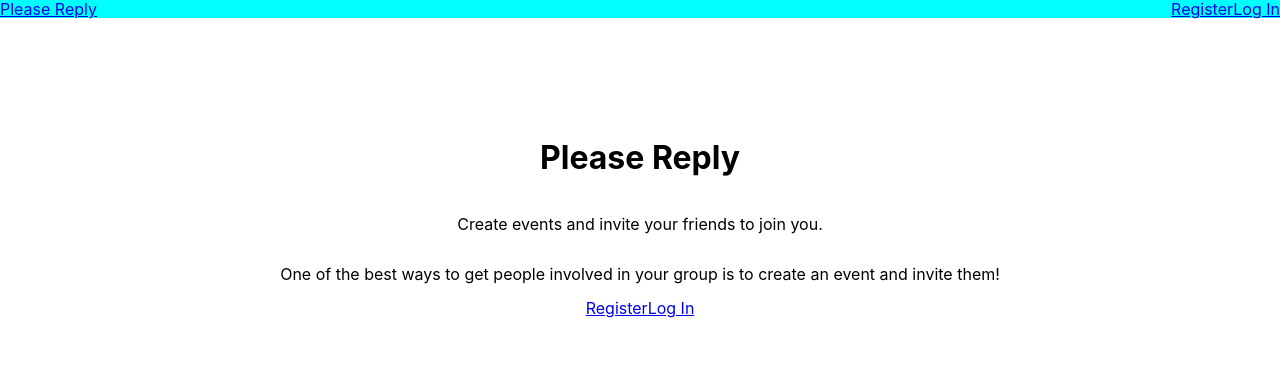
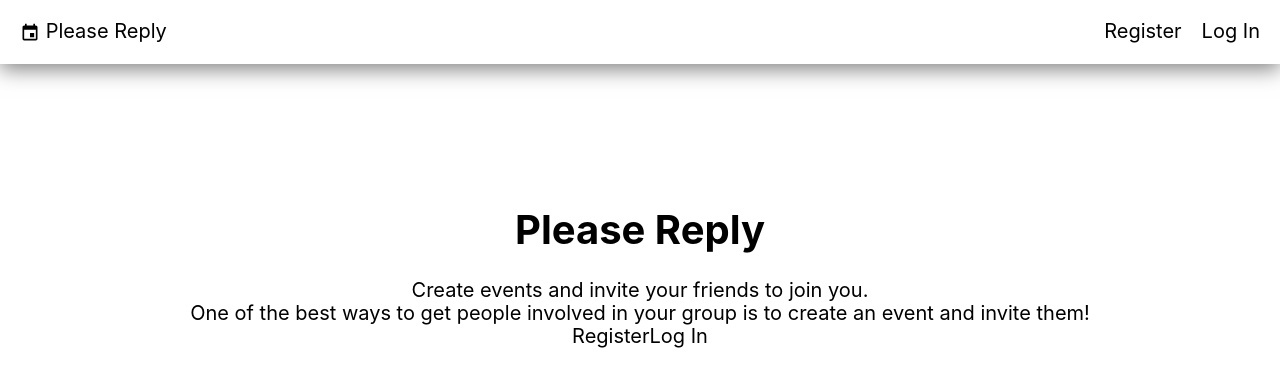
Before and after one commit to alvinwchou/please-reply, a React (Create React App) app: page / in a window 1280 px wide. Shown: the top 386 px of the page. Built offline with nearby package versions, Linux system fonts and the light colour scheme; no server answers.

Commit message:
style: :lipstick: updated navigation styling

```diff
--- a/package.json
+++ b/package.json
@@ -9,6 +9,7 @@
     "firebase": "^9.9.0",
     "react": "^18.2.0",
     "react-dom": "^18.2.0",
+    "react-icons": "^4.4.0",
     "react-router-dom": "^6.3.0",
     "react-scripts": "5.0.1",
     "web-vitals": "^2.1.4"
--- a/src/components/Navigation.js
+++ b/src/components/Navigation.js
@@ -1,15 +1,20 @@
 // Navigation.js
 import { Link } from "react-router-dom"
+import { MdEvent } from "react-icons/md"
 
 
 function Navigation({ displayName, logoutUser}) {
     return (
         <div className="navigation">
-            <Link to='/'>Please Reply</Link>
+            <Link to='/'>
+                <MdEvent /> Please Reply
+            </Link>
+            {displayName && <div className="welcome">
+                <p>Welcome, {displayName}</p>
+            </div> }
             <nav>
                 {displayName ?
                     <>
-                        <p>Welcome, {displayName}</p>
                         <Link to='/events'>Events</Link>
                         <Link to='' onClick={ logoutUser }>Log Out</Link>
                     </>
--- /dev/null
+++ b/src/styles/sass/partials/_baseStyles.scss
@@ -0,0 +1,28 @@
+// baseStyles.scss
+
+* {
+    margin: 0;
+    padding: 0;
+}
+
+html {
+    font-size: 125%;
+}
+
+img {
+    width: 100%;
+    display: block;
+}
+
+ul {
+    list-style: none;
+}
+
+a {
+    text-decoration: none;
+    color: black;
+}
+
+svg {
+    vertical-align: middle;
+}
--- a/src/styles/sass/partials/_navigation.scss
+++ b/src/styles/sass/partials/_navigation.scss
@@ -3,8 +3,19 @@
 .navigation {
     display: flex;
     justify-content: space-between;
-    p {
-        display: inline-block;
+    padding: 0.5rem 0.5rem;
+    box-shadow: 0px 5px 20px 0px rgba(0, 0, 0, 0.5);
+    .welcome, nav {
+        display: flex;
     }
-    background-color: aqua;
+    p, a {
+        padding: 0.5rem;
+    }
+    a {
+        border-bottom: 1px solid transparent;
+        &:hover {
+            color: #e41e3f;
+            border-bottom: 1px solid #e41e3f;
+        }
+    }
 }
--- a/src/styles/sass/styles.scss
+++ b/src/styles/sass/styles.scss
@@ -1,4 +1,5 @@
 @import './partials/setup';
+@import './partials/baseStyles';
 @import './partials/navigation';
 @import './partials/home';
 @import './partials/register';
--- a/src/styles/styles.css
+++ b/src/styles/styles.css
@@ -230,6 +230,33 @@ template {
   overflow: hidden;
 }
 
+* {
+  margin: 0;
+  padding: 0;
+}
+
+html {
+  font-size: 125%;
+}
+
+img {
+  width: 100%;
+  display: block;
+}
+
+ul {
+  list-style: none;
+}
+
+a {
+  text-decoration: none;
+  color: black;
+}
+
+svg {
+  vertical-align: middle;
+}
+
 .navigation {
   display: -webkit-box;
   display: -ms-flexbox;
@@ -237,10 +264,24 @@ template {
   -webkit-box-pack: justify;
       -ms-flex-pack: justify;
           justify-content: space-between;
-  background-color: aqua;
+  padding: 0.5rem 0.5rem;
+  -webkit-box-shadow: 0px 5px 20px 0px rgba(0, 0, 0, 0.5);
+          box-shadow: 0px 5px 20px 0px rgba(0, 0, 0, 0.5);
 }
-.navigation p {
-  display: inline-block;
+.navigation .welcome, .navigation nav {
+  display: -webkit-box;
+  display: -ms-flexbox;
+  display: flex;
+}
+.navigation p, .navigation a {
+  padding: 0.5rem;
+}
+.navigation a {
+  border-bottom: 1px solid transparent;
+}
+.navigation a:hover {
+  color: #e41e3f;
+  border-bottom: 1px solid #e41e3f;
 }
 
 .home {
```
Also changed, not shown: src/styles/styles.min.css, 1 other file (tests, documents, lock files or other folders).
